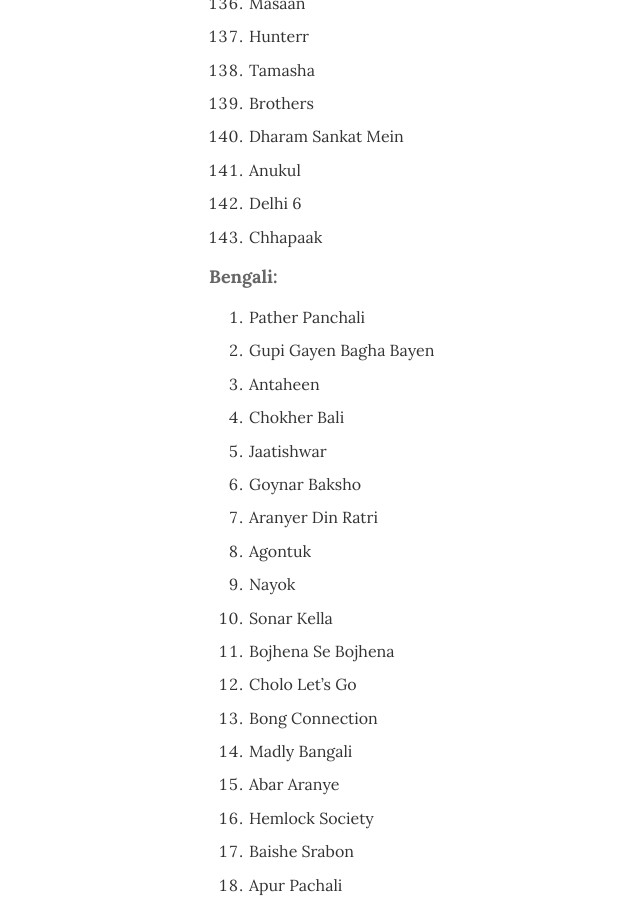
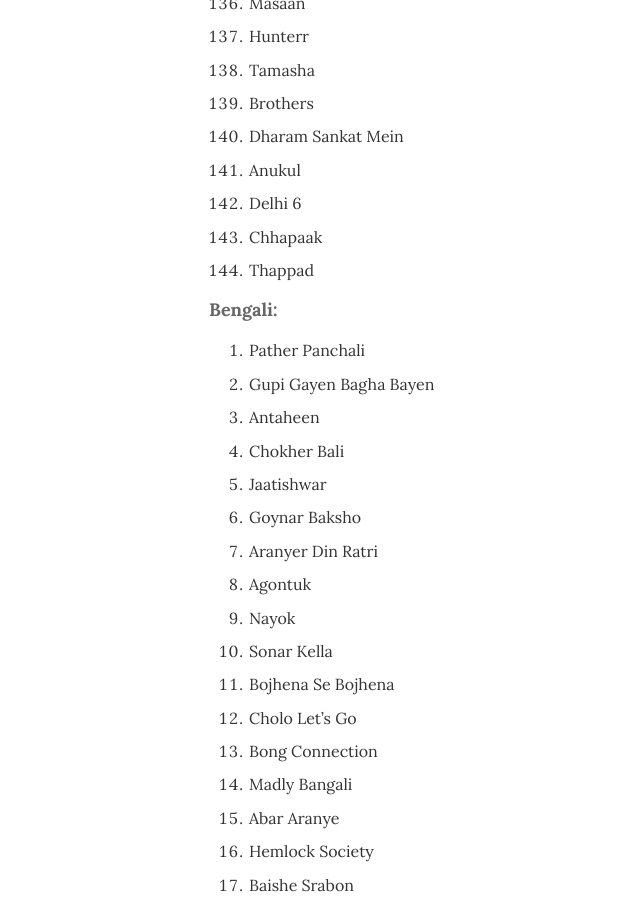
Before and after one commit to argumentativeyouth/pblog, a Jekyll site: the page built from _pages/movies.md, in a window 1280 px wide and 900 px high, scrolled down 9960 px. Shown: the whole window, without its empty margins (116-756 px from the left). Built offline with Jekyll 4.4.1, drawn with Linux system fonts in a browser that asks for light colours.

Commit message:
Update movies.md

```diff
--- a/_pages/movies.md
+++ b/_pages/movies.md
@@ -303,6 +303,7 @@ image:
 141. Anukul
 142. Delhi 6
 143. Chhapaak
+144. Thappad
 
 **Bengali:**
 1. Pather Panchali
```
Also changed, not shown: other parts of _pages/movies.md (+1 -0 lines).
